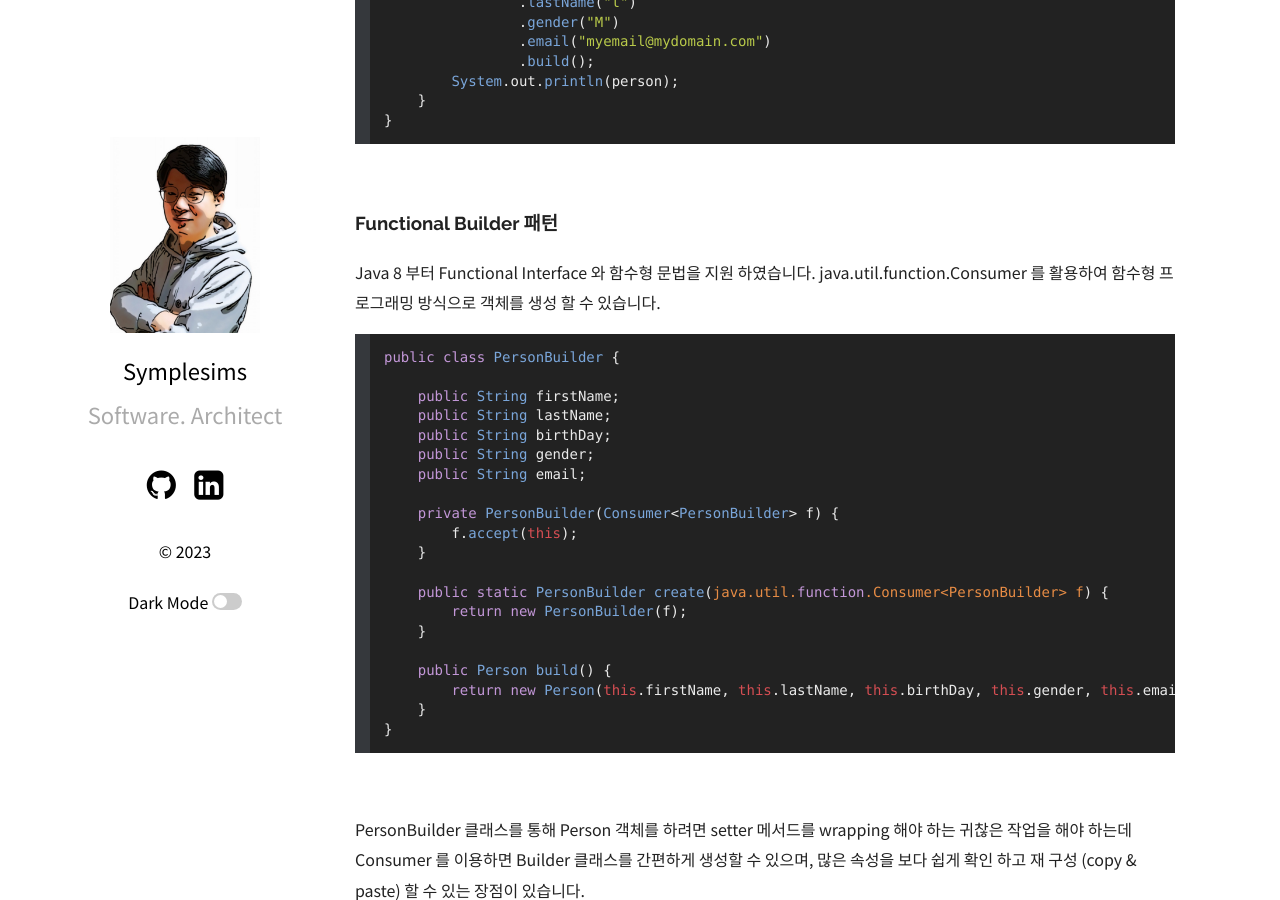
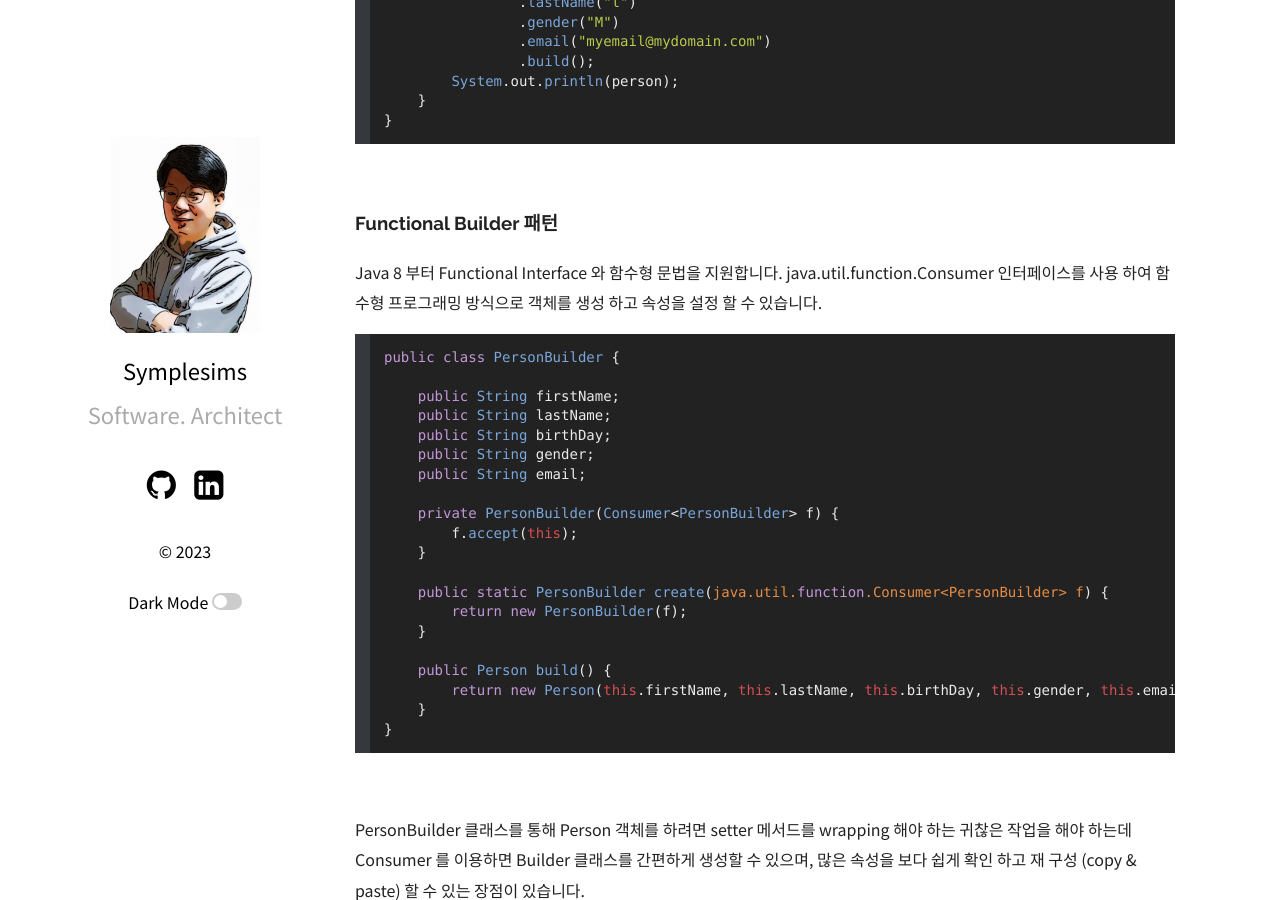
Before and after one commit to symplesims/symplesims.github.io, a Jekyll site: the page built from _posts/2023-01-06-different-ways-to-create-object-in-java.md, in a window 1280 px wide and 900 px high, scrolled down 8295 px. Built offline with Jekyll 4.4.1, drawn with Linux system fonts in a browser that asks for light colours; nearby versions of some CDN libraries.

Commit message:
Different ways to create object in Java 보완

````diff
--- a/_posts/2023-01-06-different-ways-to-create-object-in-java.md
+++ b/_posts/2023-01-06-different-ways-to-create-object-in-java.md
@@ -419,7 +419,7 @@ public class PersonMain {
 
 ### Functional Builder 패턴
 
-Java 8 부터 Functional Interface 와 함수형 문법을 지원 하였습니다. java.util.function.Consumer 를 활용하여 함수형 프로그래밍 방식으로 객체를 생성 할 수 있습니다.
+Java 8 부터 Functional Interface 와 함수형 문법을 지원합니다. java.util.function.Consumer 인터페이스를 사용 하여 함수형 프로그래밍 방식으로 객체를 생성 하고 속성을 설정 할 수 있습니다.
 
 ```java
 public class PersonBuilder {
````
Also changed, not shown: other parts of _posts/2023-01-06-different-ways-to-create-object-in-java.md (+1 -1 lines).
